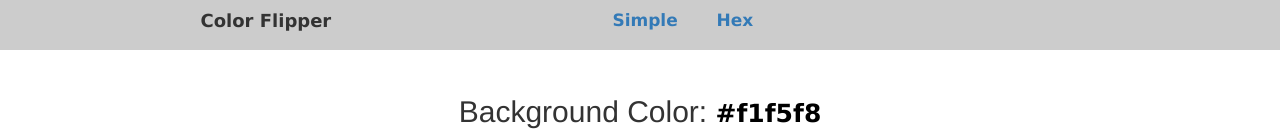
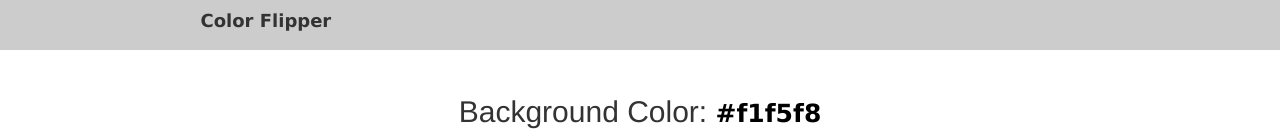
Before and after one commit to thiagowfer/color-flipper, a plain HTML site: page index.html in a window 1280 px wide. Shown: the top 136 px of the page. Drawn offline with nearby package versions, Linux system fonts and the light colour scheme.

Commit message:
Fixing some readme and index content

```diff
--- a/index.html
+++ b/index.html
@@ -12,10 +12,7 @@
 <nav>
     <nav class="center">
         <h4 class="title">Color Flipper</h4>
-        <ul class="nav-links">
-            <li class="list-inline"><a href="index.html">Simple</a></li>
-            <li class="list-inline"><a href="hex.html">Hex</a></li>
-        </ul>
+
     </nav>
 </nav>
 
```
Also changed, not shown: 1 other file.
